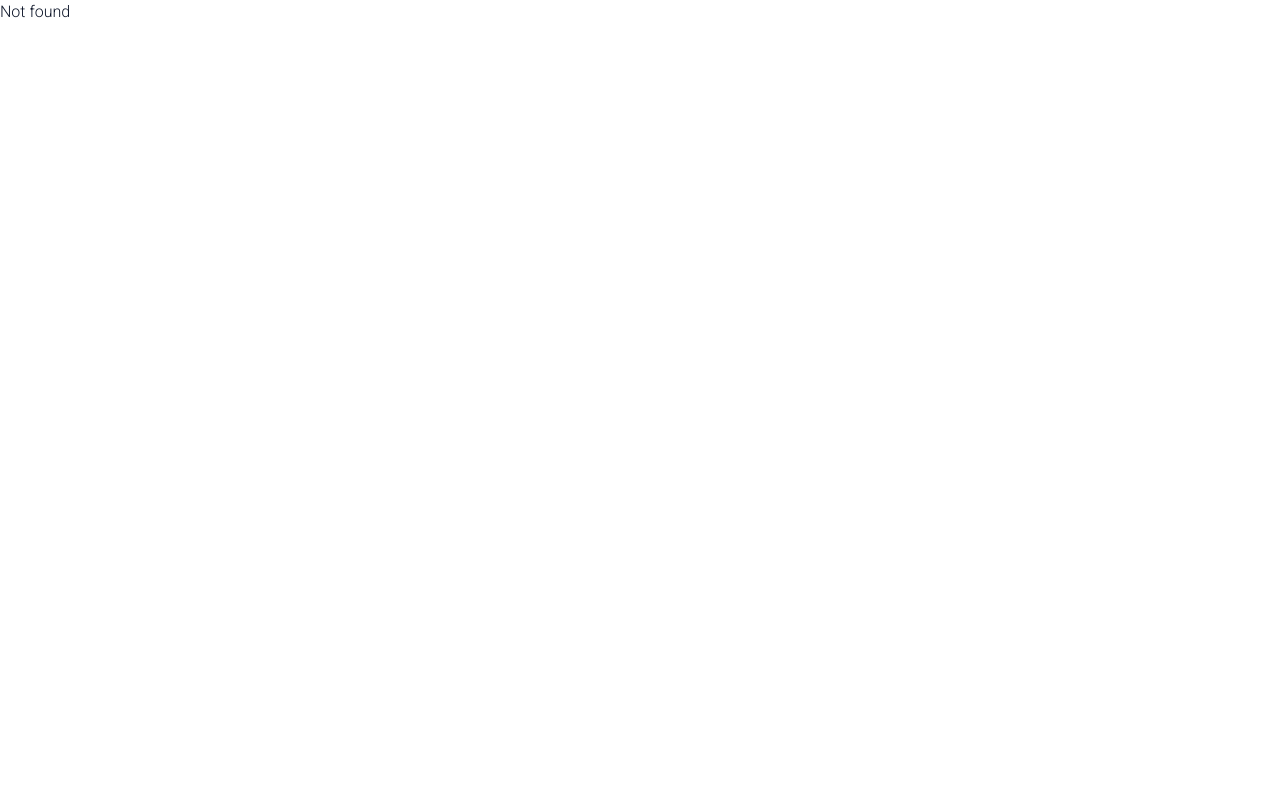
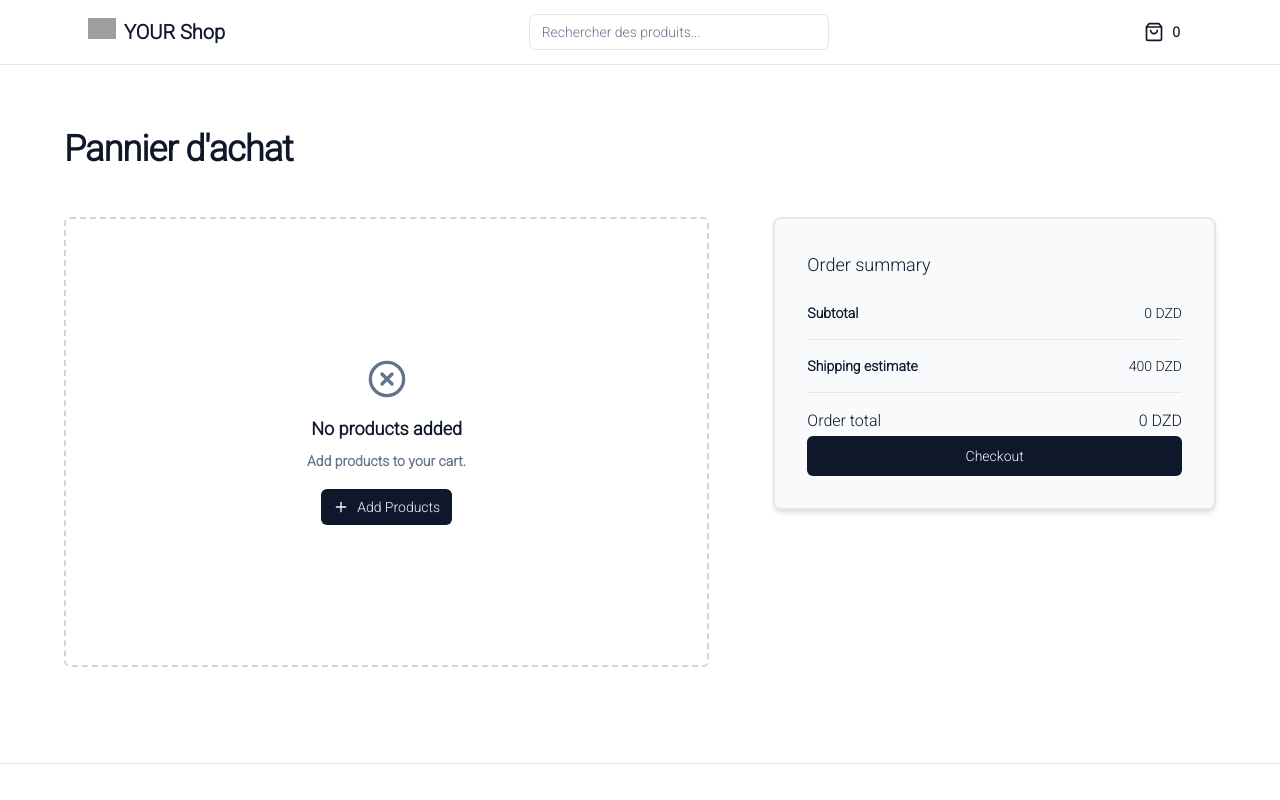
Before and after one commit to Younesfdj/YOUR-Shop-Frontend, a React (Vite) app: page /cart in a window 1280 px wide. Shown: the top 800 px of the page. Built offline with nearby package versions, Linux system fonts and the light colour scheme; grey boxes are pictures that could not be loaded.

Commit message:
feat: add CartPage component and update app router

```diff
--- a/src/App.tsx
+++ b/src/App.tsx
@@ -1,13 +1,14 @@
 import { BrowserRouter as Router, Routes, Route } from "react-router-dom";
 import HomePage from "./pages/HomePage";
 import ProductPage from "./pages/ProductPage";
-
+import CartPage from "./pages/CartPage";
 export default function App() {
   return (
     <Router>
       <Routes>
         <Route path="/" element={<HomePage />} />
         <Route path="/products/:ProductId" element={<ProductPage />} />
+        <Route path="/cart" element={<CartPage />} />
         <Route path="*" element={<div>Not found</div>} />
       </Routes>
     </Router>
--- /dev/null
+++ b/src/components/cart-items-empty.tsx
@@ -0,0 +1,24 @@
+import { Link } from "react-router-dom";
+import { Plus, XCircle } from "lucide-react";
+
+import { Button } from "./ui/button";
+
+export function CartItemsEmpty() {
+  return (
+    <div className="flex h-[450px] shrink-0 items-center justify-center rounded-md border-2 border-dashed border-gray-300 dark:border-gray-800">
+      <div className="mx-auto flex max-w-[420px] flex-col items-center justify-center text-center">
+        <XCircle className="h-10 w-10 text-muted-foreground" />
+        <h3 className="mt-4 text-lg font-semibold">No products added</h3>
+        <p className="mb-4 mt-2 text-sm text-muted-foreground">
+          Add products to your cart.
+        </p>
+        <Link to="/">
+          <Button size="sm" className="relative">
+            <Plus className="mr-2 h-4 w-4" />
+            Add Products
+          </Button>
+        </Link>
+      </div>
+    </div>
+  );
+}
--- /dev/null
+++ b/src/components/cart-items.tsx
@@ -0,0 +1,90 @@
+import { CartItemsEmpty } from "./cart-items-empty";
+import { Button } from "./ui/button";
+import { Input } from "./ui/input";
+// import { useToast } from "./ui/use-toast";
+import { getSizeName } from "../lib/utils";
+import { Clock, X } from "lucide-react";
+import { Link } from "react-router-dom";
+import useCartStore from "../store/useCartItems";
+
+export function CartItems() {
+  //   const { toast } = useToast();
+
+  const { cartItems } = useCartStore();
+
+  if (cartItems.length === 0) return <CartItemsEmpty />;
+  return (
+    <ul
+      role="list"
+      className="divide-y divide-gray-200 border-y border-gray-200 dark:divide-gray-500 dark:border-gray-500"
+    >
+      {cartItems.map((product, productIdx) => (
+        <li key={product.ProductId} className="flex py-6 sm:py-10">
+          <div className="shrink-0">
+            <img
+              width={200}
+              height={200}
+              src={product.ProductImagePath}
+              alt={product.ProductName}
+              className="h-24 w-24 rounded-md border-2 border-gray-200 object-cover object-center dark:border-gray-800 sm:h-48 sm:w-48"
+            />
+          </div>
+
+          <div className="ml-4 flex flex-1 flex-col justify-between sm:ml-6">
+            <div className="relative justify-between pr-9 sm:flex sm:gap-x-6 sm:pr-0">
+              <div>
+                <div className="flex justify-between">
+                  <h3 className="text-sm">
+                    <Link
+                      to={`/products/${product.ProductId}`}
+                      className="font-medium"
+                    >
+                      {product.ProductName}
+                    </Link>
+                  </h3>
+                </div>
+                <p className="mt-1 text-sm font-medium">
+                  {product.ProductPrice} DZD
+                </p>
+                <p className="mt-1 text-sm font-medium">
+                  Size:
+                  <strong>{getSizeName(product.ProductSize)}</strong>
+                </p>
+              </div>
+
+              <div className="mt-4 sm:mt-0 sm:pr-9">
+                <label htmlFor={`quantity-${productIdx}`} className="sr-only">
+                  Quantity, {product.ProductName}
+                </label>
+                <Input
+                  id={`quantity-${productIdx}`}
+                  name={`quantity-${productIdx}`}
+                  type="number"
+                  className="w-16"
+                  min={1}
+                  max={product.ProductMaxQuantity}
+                  value={product.ProductOrderQuantity}
+                />
+                <div className="absolute right-0 top-0">
+                  <Button
+                    variant="ghost"
+                    type="button"
+                    className="-mr-2 inline-flex p-2"
+                  >
+                    <span className="sr-only">Remove</span>
+                    <X className="h-5 w-5" aria-hidden="true" />
+                  </Button>
+                </div>
+              </div>
+            </div>
+
+            <p className="mt-4 flex space-x-2 text-sm">
+              <Clock className="h-5 w-5 shrink-0" aria-hidden="true" />
+              <span>Ships in 1 week</span>
+            </p>
+          </div>
+        </li>
+      ))}
+    </ul>
+  );
+}
--- /dev/null
+++ b/src/components/cart-summary.tsx
@@ -0,0 +1,70 @@
+"use client";
+
+import { useState, useEffect } from "react";
+
+import { Button } from "./ui/button";
+import {
+  Dialog,
+  DialogContent,
+  DialogDescription,
+  DialogFooter,
+  DialogHeader,
+  DialogTitle,
+  DialogTrigger,
+} from "./ui/dialog";
+import { Input } from "./ui/input";
+import { Label } from "./ui/label";
+import { useToast } from "./ui/use-toast";
+import { ArrowRight } from "lucide-react";
+import { Link } from "react-router-dom";
+
+export function CartSummary() {
+  const [isLoading, setIsLoading] = useState(false);
+  const [email, setEmail] = useState("");
+  const [firstname, setFirstName] = useState("");
+  const [lastname, setLastName] = useState("");
+  const [address, setAddress] = useState("");
+  const [phone, setPhone] = useState(0);
+  const { toast } = useToast();
+  const [totalPrice, setTotalPrice] = useState(0);
+  const [subTotalPrice, setSubTotalPrice] = useState(0);
+
+  return (
+    <section
+      aria-labelledby="summary-heading"
+      className="mt-16 rounded-lg border-2 border-gray-200 bg-gray-50 px-4 py-6 shadow-md dark:border-gray-900 dark:bg-black sm:p-6 lg:col-span-5 lg:mt-0 lg:p-8"
+    >
+      <h2 id="summary-heading" className="text-lg font-medium">
+        Order summary
+      </h2>
+
+      <dl className="mt-6 space-y-4">
+        <div className="flex items-center justify-between">
+          <dt className="text-sm">Subtotal</dt>
+          <dd className="text-sm font-medium">
+            {totalPrice} {"DZD"}
+          </dd>
+        </div>
+        <div className="flex items-center justify-between border-t border-gray-200 pt-4 dark:border-gray-600">
+          <dt className="flex items-center text-sm">
+            <span>Shipping estimate</span>
+          </dt>
+          <dd className="text-sm font-medium">400 DZD</dd>
+        </div>
+        <div className="flex items-center justify-between border-t border-gray-200 pt-4 dark:border-gray-600">
+          <dt className="text-base font-medium">Order total</dt>
+          <dd className="text-base font-medium">
+            {subTotalPrice} {"DZD"}
+          </dd>
+        </div>
+      </dl>
+      <Button
+        onClick={() => setIsLoading(true)}
+        className="w-full"
+        disabled={isLoading}
+      >
+        Checkout
+      </Button>
+    </section>
+  );
+}
--- /dev/null
+++ b/src/pages/CartPage.tsx
@@ -0,0 +1,24 @@
+import { CartItems } from "../components/cart-items";
+import { CartSummary } from "../components/cart-summary";
+import RootLayout from "../layout";
+export default function CartPage() {
+  return (
+    <RootLayout>
+      <main className="mx-auto max-w-2xl px-4 pb-24 pt-16 sm:px-6 lg:max-w-7xl lg:px-8">
+        <h1 className="text-3xl font-bold tracking-tight sm:text-4xl">
+          Pannier d'achat
+        </h1>
+
+        <form className="mt-12 lg:grid lg:grid-cols-12 lg:items-start lg:gap-x-12 xl:gap-x-16">
+          <section aria-labelledby="cart-heading" className="lg:col-span-7">
+            <h2 id="cart-heading" className="sr-only">
+              Articles dans le panier
+            </h2>
+            <CartItems />
+          </section>
+          <CartSummary />
+        </form>
+      </main>
+    </RootLayout>
+  );
+}
--- a/src/types/CartItem.d.ts
+++ b/src/types/CartItem.d.ts
@@ -4,4 +4,6 @@ declare interface CartItemI {
   ProductPrice: number;
   ProductImagePath: string;
   ProductOrderQuantity: number;
+  ProductMaxQuantity: number;
+  ProductSize: string;
 }
```
